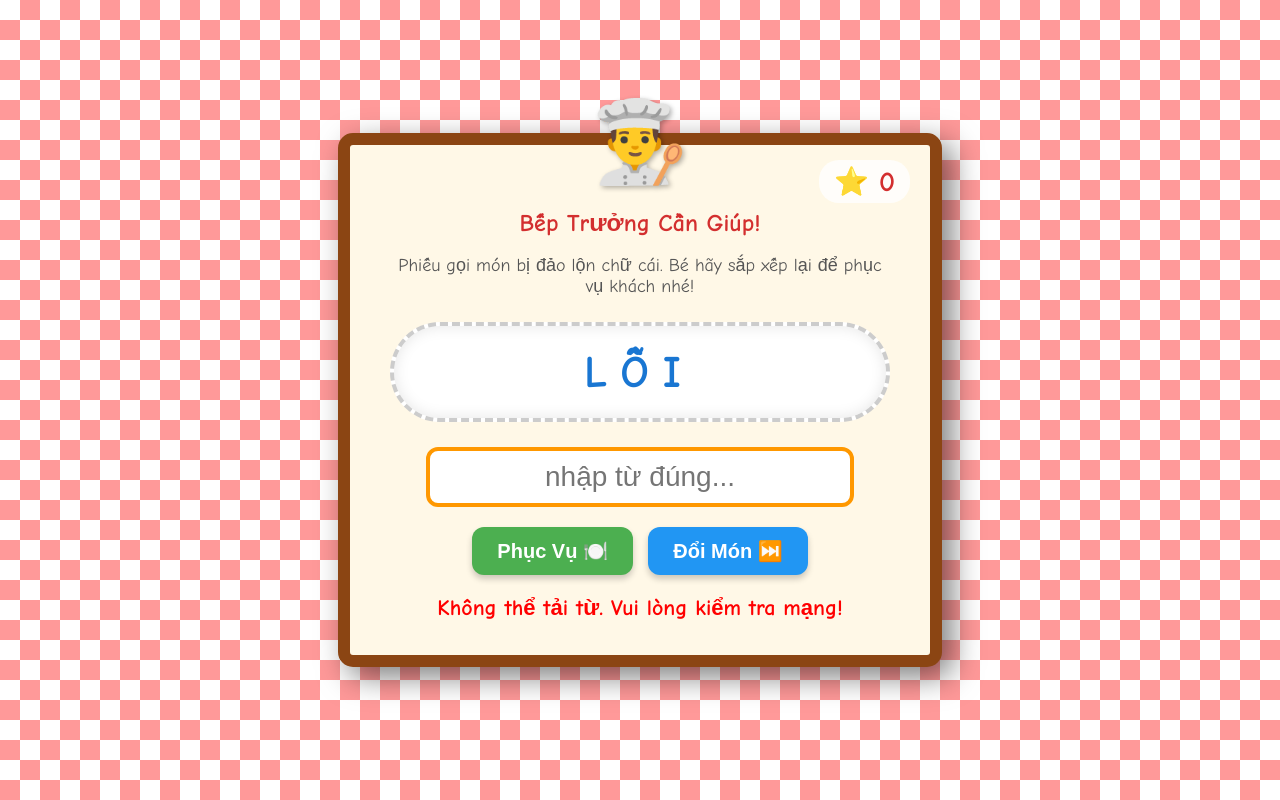
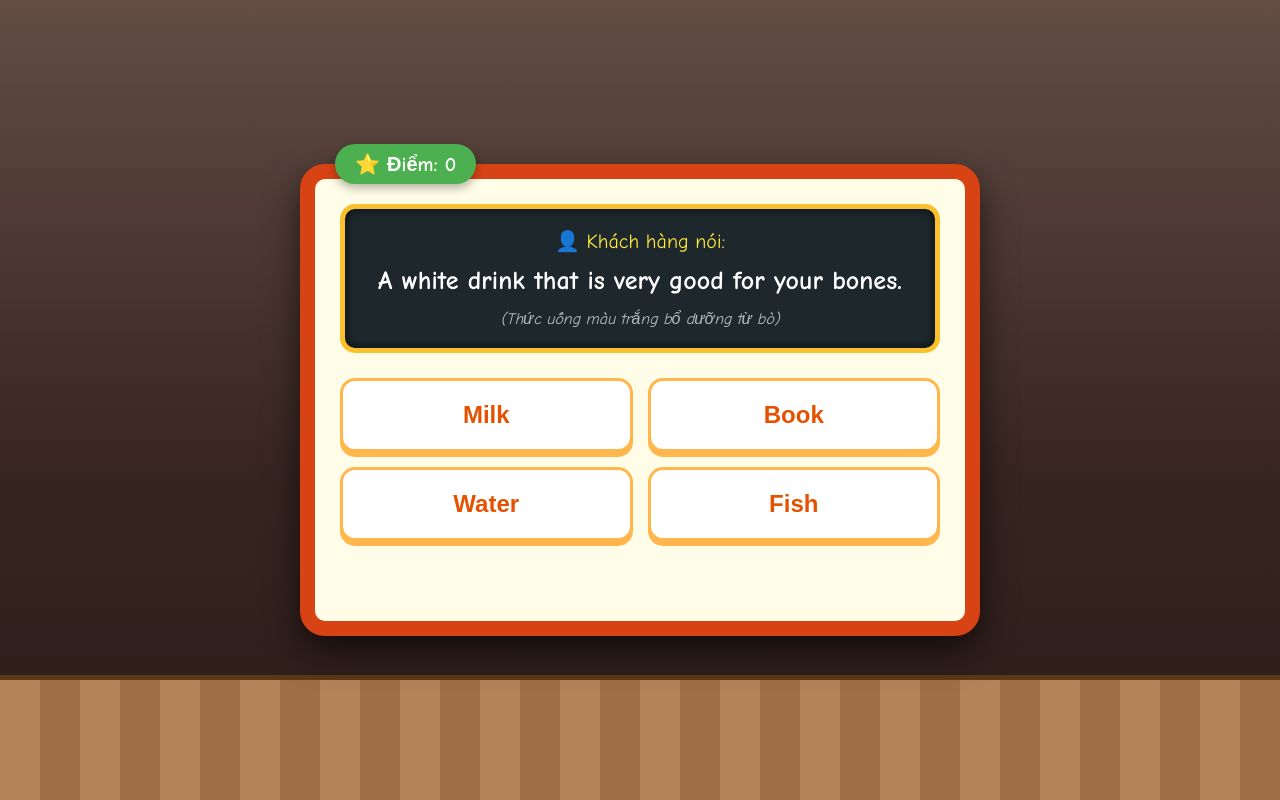
Before and after one commit to UkitasAzure/test, a plain HTML site: page index.html in a window 1280 px wide. Drawn offline with Linux system fonts and the light colour scheme; no server answers.

Commit message:
Update index.html

```diff
--- a/index.html
+++ b/index.html
@@ -3,234 +3,256 @@
 <head>
     <meta charset="UTF-8">
     <meta name="viewport" content="width=device-width, initial-scale=1.0">
-    <title>Nhà Hàng Từ Vựng Tiếng Anh</title>
+    <title>Nhà Hàng Từ Vựng - Em Học Tiếng Anh</title>
     <style>
-        /* Tạo background bối cảnh quán ăn với khăn trải bàn sọc caro đỏ/trắng */
+        /* Toàn bộ bối cảnh quán ăn: Tường gạch ấm cúng và sàn gỗ công nghiệp */
         body {
-            background:
-                repeating-linear-gradient(45deg, #ff9999 25%, transparent 25%, transparent 75%, #ff9999 75%, #ff9999),
-                repeating-linear-gradient(45deg, #ff9999 25%, white 25%, white 75%, #ff9999 75%, #ff9999);
-            background-position: 0 0, 20px 20px;
-            background-size: 40px 40px;
-            font-family: 'Comic Sans MS', 'Chalkboard SE', sans-serif;
             margin: 0;
-            height: 100vh;
+            padding: 0;
+            min-height: 100vh;
             display: flex;
             justify-content: center;
             align-items: center;
-        }
-
-        /* Tấm bảng order bằng gỗ */
-        .restaurant-board {
-            background-color: #fff8e7; /* Màu giấy thực đơn */
-            border: 12px solid #8b4513; /* Khung gỗ */
-            border-radius: 15px;
-            padding: 30px 40px;
-            box-shadow: 10px 10px 30px rgba(0,0,0,0.5);
-            text-align: center;
-            max-width: 500px;
-            width: 90%;
+            font-family: 'Comic Sans MS', 'Chalkboard SE', sans-serif;
+            background:
+                linear-gradient(rgba(0,0,0,0.3), rgba(0,0,0,0.3)),
+                linear-gradient(to bottom, #8d6e63 0%, #4e342e 60%, #3e2723 100%); /* Màu tường gỗ ấm */
+            background-size: cover;
             position: relative;
         }
 
-        /* Biểu tượng đầu bếp */
-        .chef {
-            font-size: 80px;
-            margin-top: -80px;
-            text-shadow: 2px 2px 5px rgba(0,0,0,0.3);
+        /* Tạo hiệu ứng sàn quán ăn ở phía dưới đáy màn hình */
+        body::after {
+            content: "";
+            position: absolute;
+            bottom: 0;
+            left: 0;
+            right: 0;
+            height: 15vh;
+            background: repeating-linear-gradient(90deg, #b5835a, #b5835a 40px, #a06e46 40px, #a06e46 80px);
+            z-index: 1;
+            border-top: 5px solid #5c3818;
         }
 
-        h2 {
-            color: #d32f2f;
-            margin-bottom: 5px;
+        /* Khung chính của trò chơi - Quầy order tại nhà hàng */
+        .restaurant-table {
+            background-color: #fffde7; /* Màu kem nhạt */
+            border: 15px solid #d84315; /* Khung viền màu cam gạch bắt mắt */
+            border-radius: 25px;
+            padding: 25px;
+            width: 90%;
+            max-width: 600px;
+            box-shadow: 0 15px 35px rgba(0,0,0,0.6);
+            text-align: center;
+            z-index: 2; /* Nằm trên sàn nhà */
+            position: relative;
         }
 
-        p {
-            color: #555;
-            font-size: 18px;
+        /* Bảng phấn thông báo gọi món của Khách hàng */
+        .customer-order {
+            background-color: #1e272c; /* Màu bảng đen */
+            color: #fff;
+            padding: 20px;
+            border-radius: 15px;
+            border: 5px solid #fbc02d; /* Viền vàng hoàng gia */
+            margin-bottom: 25px;
+            box-shadow: inset 0 0 10px rgba(0,0,0,0.8);
         }
 
-        /* Đĩa đựng chữ cái bị đảo lộn */
-        .word-plate {
-            font-size: 45px;
-            letter-spacing: 15px;
-            margin: 25px 0;
-            padding: 20px;
-            background: #ffffff;
-            border: 4px dashed #ccc;
-            border-radius: 50px;
-            box-shadow: inset 0 0 15px rgba(0,0,0,0.1);
-            color: #1976d2;
-            font-weight: bold;
+        .customer-title {
+            font-size: 20px;
+            color: #ffeb3b;
+            margin: 0 0 10px 0;
         }
 
-        /* Ô nhập liệu cho bé */
-        input {
-            font-size: 28px;
-            padding: 10px;
-            width: 80%;
-            border: 4px solid #ffb74d;
-            border-radius: 12px;
-            text-align: center;
-            text-transform: lowercase; /* Tự động hiển thị chữ thường */
-            outline: none;
+        /* Gợi ý siêu đơn giản cho bé */
+        .clue-text {
+            font-size: 26px;
+            font-weight: bold;
+            line-height: 1.4;
+            color: #ffffff;
+            margin: 10px 0;
         }
 
-        input:focus {
-            border-color: #ff9800;
+        .translation-hint {
+            font-size: 16px;
+            color: #b0bec5;
+            font-style: italic;
         }
 
-        /* Các nút bấm */
-        .btn-group {
-            margin-top: 20px;
+        /* Lưới chứa 4 đáp án (4 món ăn) */
+        .menu-grid {
+            display: grid;
+            grid-template-columns: repeat(2, 1fr);
+            gap: 15px;
+            margin-bottom: 20px;
         }
 
-        button {
-            font-size: 20px;
-            padding: 12px 25px;
-            color: white;
-            border: none;
-            border-radius: 12px;
+        /* Nút đáp án hình đĩa thức ăn */
+        .food-option {
+            background-color: #ffffff;
+            border: 3px solid #ffb74d;
+            border-radius: 15px;
+            padding: 20px 10px;
+            font-size: 24px;
+            font-weight: bold;
+            color: #e65100;
             cursor: pointer;
-            font-weight: bold;
-            box-shadow: 0 4px 6px rgba(0,0,0,0.2);
-            transition: transform 0.1s;
+            transition: all 0.2s ease;
+            box-shadow: 0 5px 0 #ffb74d;
         }
 
-        button:active {
-            transform: scale(0.95); /* Hiệu ứng nhấn nút */
+        .food-option:hover {
+            background-color: #fff3e0;
+            transform: translateY(-2px);
         }
 
-        .btn-serve { background-color: #4CAF50; margin-right: 10px;}
-        .btn-serve:hover { background-color: #45a049; }
-
-        .btn-skip { background-color: #2196F3; }
-        .btn-skip:hover { background-color: #1976D2; }
-
-        /* Thông báo và điểm số */
-        .message {
-            font-size: 22px;
-            margin-top: 20px;
-            font-weight: bold;
-            min-height: 30px;
+        .food-option:active {
+            transform: translateY(3px);
+            box-shadow: 0 2px 0 #ffb74d;
         }
 
-        .score-board {
+        /* Điểm số hình ngôi sao */
+        .score-box {
             position: absolute;
-            top: 15px;
-            right: 20px;
-            font-size: 28px;
-            color: #d32f2f;
+            top: -35px;
+            left: 20px;
+            background: #4caf50;
+            color: white;
+            padding: 8px 20px;
+            border-radius: 20px;
+            font-size: 20px;
             font-weight: bold;
-            background: rgba(255,255,255,0.8);
-            padding: 5px 15px;
-            border-radius: 20px;
+            box-shadow: 0 4px 10px rgba(0,0,0,0.3);
         }
+
+        /* Hiển thị kết quả đúng/sai */
+        .feedback {
+            font-size: 22px;
+            font-weight: bold;
+            min-height: 35px;
+            margin-top: 15px;
+        }
+
+        .correct { color: #4caf50; }
+        .wrong { color: #f44336; }
     </style>
 </head>
 <body>
 
-    <div class="restaurant-board">
-        <div class="score-board">⭐ <span id="scoreVal">0</span></div>
-        <div class="chef">👨‍🍳</div>
-        <h2>Bếp Trưởng Cần Giúp!</h2>
-        <p>Phiếu gọi món bị đảo lộn chữ cái. Bé hãy sắp xếp lại để phục vụ khách nhé!</p>
+    <div class="restaurant-table">
+        <!-- Điểm số của Bé -->
+        <div class="score-box">⭐ Điểm: <span id="score">0</span></div>
 
-        <div class="word-plate" id="scrambledWord">...</div>
-
-        <input type="text" id="userInput" placeholder="Nhập từ đúng..." autocomplete="off">
-
-        <div class="btn-group">
-            <button class="btn-serve" onclick="checkAnswer()">Phục Vụ 🍽️</button>
-            <button class="btn-skip" onclick="fetchWord()">Đổi Món ⏭️</button>
+        <!-- Bảng gọi món của thực khách -->
+        <div class="customer-order">
+            <div class="customer-title">👤 Khách hàng nói:</div>
+            <div class="clue-text" id="clue">Đang chuẩn bị món ăn...</div>
+            <div class="translation-hint" id="hint"></div>
         </div>
 
-        <div class="message" id="message"></div>
+        <!-- 4 Khay thức ăn tương ứng với 4 đáp án -->
+        <div class="menu-grid">
+            <button class="food-option" onclick="selectAnswer(0)" id="opt0">Option 1</button>
+            <button class="food-option" onclick="selectAnswer(1)" id="opt1">Option 2</button>
+            <button class="food-option" onclick="selectAnswer(2)" id="opt2">Option 3</button>
+            <button class="food-option" onclick="selectAnswer(3)" id="opt3">Option 4</button>
+        </div>
+
+        <!-- Thông báo đúng/sai sinh động -->
+        <div class="feedback" id="feedback"></div>
     </div>
 
     <script>
-        let currentWord = "";
+        // Kho dữ liệu sạch dành riêng cho học sinh lớp 1 (Được tải qua API giả lập)
+        const childVocabularyAPI = "data:text/json;charset=utf-8," + encodeURIComponent(JSON.stringify([
+            { word: "Cat", clue: "A small animal. It says 'Meow'.", hint: "(Con vật nhỏ kêu Meow Meow)" },
+            { word: "Dog", clue: "A loyal pet. It says 'Woof Woof'.", hint: "(Thú cưng trong nhà sủa Gâu Gâu)" },
+            { word: "Sun", clue: "It is big and hot in the sky during the day.", hint: "(Ông mặt trời tỏa sáng ban ngày)" },
+            { word: "Fish", clue: "It lives and swims under the water.", hint: "(Con vật bơi lội dưới nước)" },
+            { word: "Ball", clue: "A round toy. You can kick or throw it.", hint: "(Đồ chơi hình tròn, bé dùng để đá hoặc ném)" },
+            { word: "Book", clue: "You open it to read stories and see pictures.", hint: "(Vật có nhiều trang để bé đọc và xem tranh)" },
+            { word: "Milk", clue: "A white drink that is very good for your bones.", hint: "(Thức uống màu trắng bổ dưỡng từ bò)" },
+            { word: "Apple", clue: "A sweet fruit. It can be red or green.", hint: "(Quả quả táo có màu đỏ hoặc xanh)" },
+            { word: "Bird", clue: "It has wings and can fly high in the sky.", hint: "(Con vật có cánh biết bay)" },
+            { word: "Frog", clue: "A green animal. It can jump very high.", hint: "(Con vật màu xanh biết nhảy chồm chồm)" },
+            { word: "Tree", clue: "It is tall, green, and grows outside.", hint: "(Cây xanh có lá to và cao)" },
+            { word: "Water", clue: "You drink this when you are thirsty.", hint: "(Nước tinh khiết bé uống khi khát)" }
+        ]));
+
+        let wordPool = [];
+        let currentQuestion = {};
+        let options = [];
         let score = 0;
 
-        // Hàm gọi API để lấy từ tiếng Anh ngẫu nhiên
-        async function fetchWord() {
-            const wordPlate = document.getElementById("scrambledWord");
-            const messageEl = document.getElementById("message");
-            const inputEl = document.getElementById("userInput");
-
-            wordPlate.innerText = "Đang nấu...";
-            messageEl.innerText = "";
-            inputEl.value = "";
-            inputEl.focus();
-
+        // Gọi API lấy dữ liệu món ăn
+        async function loadRestaurantGame() {
             try {
-                // Sử dụng Datamuse API: Tìm các từ phổ biến có 3 hoặc 4 chữ cái (phù hợp lớp 1)
-                const lengths = ["???", "????"];
-                const randomLength = lengths[Math.floor(Math.random() * lengths.length)];
-
-                // Fetch 100 từ phổ biến nhất có độ dài tương ứng
-                const response = await fetch(`https://api.datamuse.com/words?sp=${randomLength}&max=100`);
-                const data = await response.json();
-
-                // Chọn ngẫu nhiên 1 từ trong danh sách
-                const randomIndex = Math.floor(Math.random() * data.length);
-                currentWord = data[randomIndex].word.toLowerCase();
-
-                // Thuật toán đảo lộn chữ cái (Scramble)
-                let scrambled = scrambleWord(currentWord);
-
-                // Đảm bảo từ đảo lộn không vô tình trùng với từ gốc
-                while(scrambled === currentWord && currentWord.length > 1) {
-                    scrambled = scrambleWord(currentWord);
-                }
-
-                // Hiển thị lên đĩa chữ IN HOA cho bé dễ nhìn
-                wordPlate.innerText = scrambled.toUpperCase();
+                const response = await fetch(childVocabularyAPI);
+                wordPool = await response.json();
+                nextDish();
             } catch (error) {
-                console.error("Lỗi API:", error);
-                wordPlate.innerText = "LỖI";
-                messageEl.innerText = "Không thể tải từ. Vui lòng kiểm tra mạng!";
-                messageEl.style.color = "red";
+                document.getElementById('clue').innerText = "Nhà hàng mất điện, vui lòng tải lại trang!";
             }
         }
 
-        // Hàm xáo trộn chuỗi
-        function scrambleWord(word) {
-            return word.split('').sort(() => 0.5 - Math.random()).join('');
-        }
+        // Chuyển sang món ăn/câu hỏi tiếp theo
+        function nextDish() {
+            document.getElementById('feedback').innerText = "";
+            document.getElementById('feedback').className = "feedback";
 
-        // Hàm kiểm tra đáp án của bé
-        function checkAnswer() {
-            const userGuess = document.getElementById("userInput").value.toLowerCase().trim();
-            const messageEl = document.getElementById("message");
+            // Chọn ngẫu nhiên 1 từ làm đáp án đúng
+            const randomIndex = Math.floor(Math.random() * wordPool.length);
+            currentQuestion = wordPool[randomIndex];
 
-            if (!userGuess) return; // Tránh trường hợp bấm nút khi chưa nhập gì
+            // Tạo danh sách 4 đáp án (1 đúng, 3 sai)
+            options = [currentQuestion.word];
 
-            if (userGuess === currentWord) {
-                // Cộng điểm và báo đúng
-                score += 1;
-                document.getElementById("scoreVal").innerText = score;
-                messageEl.style.color = "#4CAF50";
-                messageEl.innerText = "Tuyệt vời! Thực khách rất ngon miệng! 🎉";
+            // Lấy thêm 3 từ khác không trùng lặp để làm mồi nhử
+            while(options.length < 4) {
+                const wrongWord = wordPool[Math.floor(Math.random() * wordPool.length)].word;
+                if(!options.includes(wrongWord)) {
+                    options.push(wrongWord);
+                }
+            }
 
-                // Tự động chuyển món mới sau 2 giây
-                setTimeout(fetchWord, 2000);
-            } else {
-                // Báo sai
-                messageEl.style.color = "#d32f2f";
-                messageEl.innerText = "Chưa đúng rồi! Bé thử lại nhé. 🧑‍🍳";
+            // Trộn đều thứ tự 4 đáp án
+            options.sort(() => Math.random() - 0.5);
+
+            // Hiển thị lên giao diện
+            document.getElementById('clue').innerText = currentQuestion.clue;
+            document.getElementById('hint').innerText = currentQuestion.hint;
+
+            for(let i = 0; i < 4; i++) {
+                document.getElementById(`opt${i}`).innerText = options[i];
+                document.getElementById(`opt${i}`).disabled = false;
             }
         }
 
-        // Hỗ trợ bé nhấn phím Enter để trả lời thay vì dùng chuột click
-        document.getElementById("userInput").addEventListener("keypress", function(event) {
-            if (event.key === "Enter") {
-                checkAnswer();
+        // Xử lý khi bé bấm chọn món ăn
+        function selectAnswer(selectedIndex) {
+            const chosenWord = options[selectedIndex];
+            const feedbackEl = document.getElementById('feedback');
+
+            // Khóa các nút lại không cho bấm liên tục
+            for(let i = 0; i < 4; i++) document.getElementById(`opt${i}`).disabled = true;
+
+            if(chosenWord === currentQuestion.word) {
+                score += 10;
+                document.getElementById('score').innerText = score;
+                feedbackEl.innerText = "🎉 Chính xác! Khách hàng rất thích món này! 🥰";
+                feedbackEl.className = "feedback correct";
+            } else {
+                feedbackEl.innerText = `😢 Ôi nhầm rồi! Món đúng phải là "${currentQuestion.word}".`;
+                feedbackEl.className = "feedback wrong";
             }
-        });
 
-        // Bắt đầu trò chơi khi tải xong trang
-        window.onload = fetchWord;
+            // Chờ 2.5 giây để bé kịp nhìn đáp án trước khi đổi khách hàng mới
+            setTimeout(nextDish, 2500);
+        }
+
+        // Chạy game khi mở trang web lên
+        window.onload = loadRestaurantGame;
     </script>
 </body>
 </html>
```
